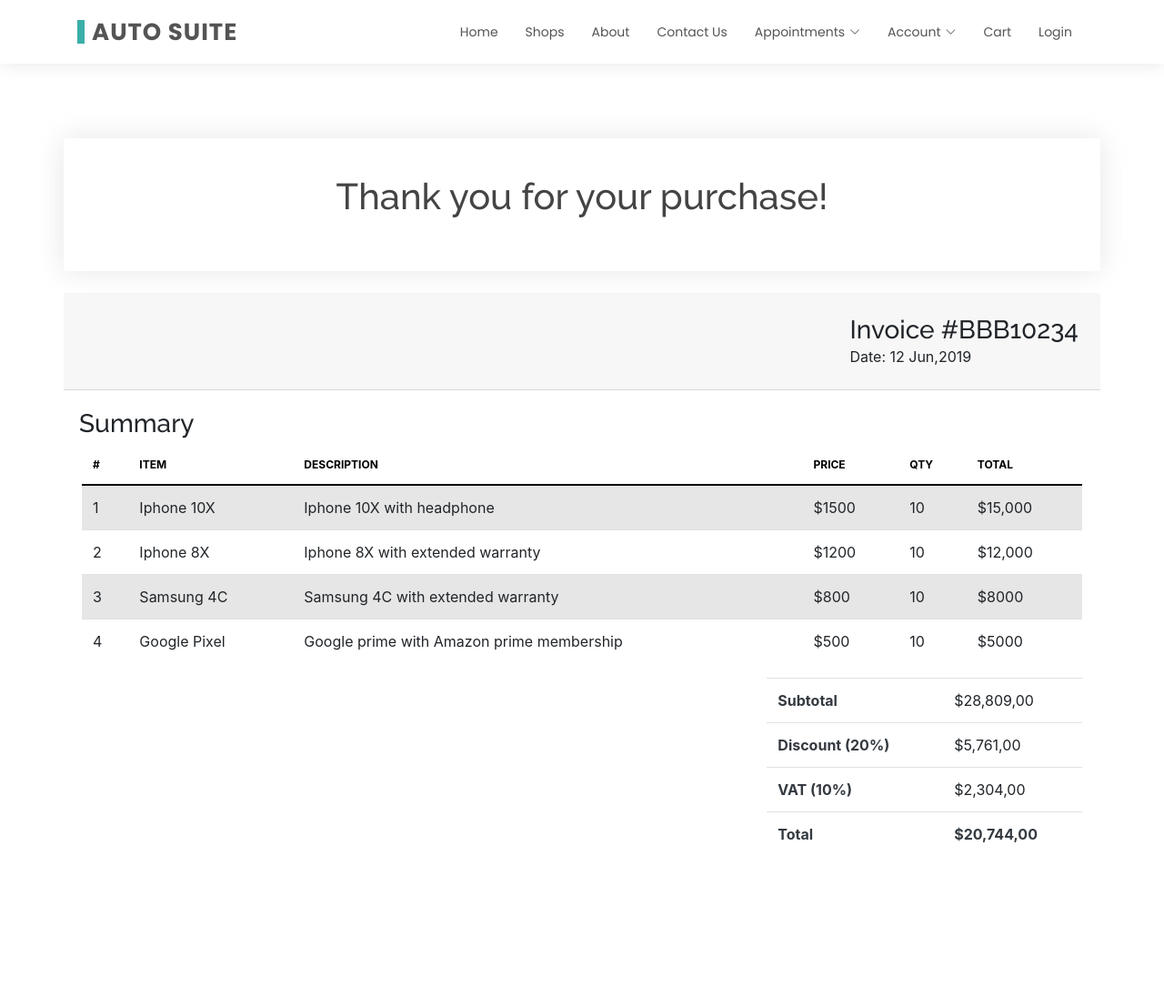
After one commit to RalphHernandez/AutoSuite, a PHP site: page /receipt.html in a window 1280 px wide. The commit adds this page. Shown: the whole page at 91% size. Run offline with PHP 8.4, Linux system fonts and the light colour scheme; some libraries are stand-ins or nearby versions.

Commit message:
complete ui v1

```diff
--- a/Eterna/assets/css/style.css
+++ b/Eterna/assets/css/style.css
@@ -3016,3 +3016,30 @@ ul {
   border: 0;
   margin-bottom: 1rem;
 }
+
+ /*--------------------------------------------------------------
+# Repair History
+--------------------------------------------------------------*/
+.rounded {
+  border-radius: 1rem
+}
+
+.nav-pills .nav-link {
+  color: #555
+}
+
+.nav-pills .nav-link.active {
+  color: white
+}
+
+input[type="radio"] {
+  margin-right: 5px
+}
+
+.bold {
+  font-weight: bold
+}
+
+/* -------------------------------------
+  Receipt
+------------------------------------- */
--- a/Eterna/cart.html
+++ b/Eterna/cart.html
@@ -141,8 +141,10 @@
                                     <div class="order_total_amount">₹22000</div>
                                 </div>
                             </div>
-                            <div class="cart_buttons"> <button type="button" class="button cart_button_clear">Continue
-                                    Shopping</button> <button type="button" class="button cart_button_checkout">Check Out!</button> </div>
+                            <div class="cart_buttons">
+                                <button type="button" class="button cart_button_clear" onclick="window.location.href='shops.html';">Continue Shopping</button>
+                                <button type="button" class="button cart_button_checkout" onclick="window.location.href='checkout.html';">Check Out!</button>
+                            </div>
                         </div>
                     </div>
                 </div>
--- /dev/null
+++ b/Eterna/receipt.html
@@ -0,0 +1,211 @@
+<!DOCTYPE html>
+<html>
+
+<head>
+    <meta charset="utf-8">
+    <meta content="width=device-width, initial-scale=1.0" name="viewport">
+
+    <title>Auto Suite</title>
+    <meta content="" name="description">
+    <meta content="" name="keywords">
+
+    <!-- Favicons -->
+    <link href="assets/img/favicon.png" rel="icon">
+    <link href="assets/img/apple-touch-icon.png" rel="apple-touch-icon">
+
+    <!-- Google Fonts -->
+    <link
+        href="https://fonts.googleapis.com/css?family=Open+Sans:300,300i,400,400i,600,600i,700,700i|Raleway:300,300i,400,400i,500,500i,600,600i,700,700i|Poppins:300,300i,400,400i,500,500i,600,600i,700,700i"
+        rel="stylesheet">
+
+    <!-- Vendor CSS Files -->
+    <link href="assets/vendor/animate.css/animate.min.css" rel="stylesheet">
+    <link href="assets/vendor/bootstrap/css/bootstrap.min.css" rel="stylesheet">
+    <link href="assets/vendor/bootstrap-icons/bootstrap-icons.css" rel="stylesheet">
+    <link href="assets/vendor/boxicons/css/boxicons.min.css" rel="stylesheet">
+    <link href="assets/vendor/glightbox/css/glightbox.min.css" rel="stylesheet">
+    <link href="assets/vendor/swiper/swiper-bundle.min.css" rel="stylesheet">
+
+    <!-- Template Main CSS File -->
+    <link href="assets/css/style.css" rel="stylesheet">
+
+    <!--Modal-->
+    <link rel="stylesheet" href="https://fonts.googleapis.com/css?family=Roboto|Varela+Round">
+    <link rel="stylesheet" href="https://stackpath.bootstrapcdn.com/bootstrap/4.5.0/css/bootstrap.min.css">
+    <link rel="stylesheet" href="https://maxcdn.bootstrapcdn.com/font-awesome/4.7.0/css/font-awesome.min.css">
+    <script src="https://code.jquery.com/jquery-3.5.1.min.js"></script>
+    <script src="https://cdn.jsdelivr.net/npm/popper.js@1.16.0/dist/umd/popper.min.js"></script>
+    <script src="https://stackpath.bootstrapcdn.com/bootstrap/4.5.0/js/bootstrap.min.js"></script>
+
+    <link href='https://maxcdn.bootstrapcdn.com/bootstrap/4.0.0/css/bootstrap.min.css'>
+    <script src='https://stackpath.bootstrapcdn.com/bootstrap/4.0.0/js/bootstrap.bundle.min.js'></script>
+    <link href='https://use.fontawesome.com/releases/v5.8.1/css/all.css'>
+    <script src='https://cdnjs.cloudflare.com/ajax/libs/jquery/3.2.1/jquery.min.js'></script>
+
+    <link href='https://stackpath.bootstrapcdn.com/bootstrap/4.1.1/css/bootstrap.min.css'>
+    <script src='https://stackpath.bootstrapcdn.com/bootstrap/4.1.1/js/bootstrap.bundle.min.js'></script>
+</head>
+
+<body>
+    <header id="header" class="d-flex align-items-center">
+        <div class="container d-flex justify-content-between align-items-center">
+
+            <div class="logo">
+                <h1><a href="index.html">Auto Suite</a></h1>
+                <!-- Uncomment below if you prefer to use an image logo -->
+                <!-- <a href="index.html"><img src="assets/img/logo.png" alt="" class="img-fluid"></a>-->
+            </div>
+
+            <nav id="navbar" class="navbar">
+                <ul>
+                    <li><a href="index.html">Home</a></li>
+                    <li><a href="shops.html">Shops</a></li>
+                    <li><a href="about.html">About</a></li>
+                    <li><a href="contact.html">Contact Us</a></li>
+                    <li class="dropdown"><a href="#"><span>Appointments</span> <i
+                                class="bi bi-chevron-down"></i></a>
+                        <ul>
+                            <li><a href="myAppointments.html">My Appointments</a></li>
+                            <li><a href="repairHistory.html">Repair History</a></li>
+                        </ul>
+                    </li>
+                    <li class="dropdown"><a href="#"><span>Account</span> <i class="bi bi-chevron-down"></i></a>
+                        <ul>
+                            <li><a href="transactionHistory.html">Transaction History</a></li>
+                            <li><a href="manageAccount.html">Manage Account</a></li>
+                            <li><a href="#">Logout</a></li>
+                        </ul>
+                    </li>
+                    <li><a href="cart.html">Cart</a></li>
+                    <li><a href="#myModal" data-toggle="modal">Login</a></li>
+                </ul>
+                <i class="bi bi-list mobile-nav-toggle"></i>
+            </nav><!-- .navbar -->
+
+        </div>
+    </header>
+
+    <main id="main" style="padding-top: 2rem;">
+        <section id="contact" class="contact">
+            <div class="container">
+                <div class="row">
+                    <div class="info-box mb-4">
+                        <div class="card-body">
+                            <h1>Thank you for your purchase!</h1>
+                        </div>
+                    </div>
+                </div>
+                <div class="row">
+                    <div class="card-header p-4">
+                        <div class="float-right">
+                            <h3 class="mb-0">Invoice #BBB10234</h3>
+                            Date: 12 Jun,2019
+                        </div>
+                    </div>
+                    <div class="card-body">
+                        <div class="row">
+                            <h3>Summary</h3>
+                        </div>
+                        <div class="table-responsive-sm">
+                            <table class="table table-striped">
+                                <thead>
+                                    <tr>
+                                        <th class="center">#</th>
+                                        <th>Item</th>
+                                        <th>Description</th>
+                                        <th class="right">Price</th>
+                                        <th class="center">Qty</th>
+                                        <th class="right">Total</th>
+                                    </tr>
+                                </thead>
+                                <tbody>
+                                    <tr>
+                                        <td class="center">1</td>
+                                        <td class="left strong">Iphone 10X</td>
+                                        <td class="left">Iphone 10X with headphone</td>
+                                        <td class="right">$1500</td>
+                                        <td class="center">10</td>
+                                        <td class="right">$15,000</td>
+                                    </tr>
+                                    <tr>
+                                        <td class="center">2</td>
+                                        <td class="left">Iphone 8X</td>
+                                        <td class="left">Iphone 8X with extended warranty</td>
+                                        <td class="right">$1200</td>
+                                        <td class="center">10</td>
+                                        <td class="right">$12,000</td>
+                                    </tr>
+                                    <tr>
+                                        <td class="center">3</td>
+                                        <td class="left">Samsung 4C</td>
+                                        <td class="left">Samsung 4C with extended warranty</td>
+                                        <td class="right">$800</td>
+                                        <td class="center">10</td>
+                                        <td class="right">$8000</td>
+                                    </tr>
+                                    <tr>
+                                        <td class="center">4</td>
+                                        <td class="left">Google Pixel</td>
+                                        <td class="left">Google prime with Amazon prime membership</td>
+                                        <td class="right">$500</td>
+                                        <td class="center">10</td>
+                                        <td class="right">$5000</td>
+                                    </tr>
+                                </tbody>
+                            </table>
+                        </div>
+                        <div class="row">
+                            <div class="col-lg-4 col-sm-5">
+                            </div>
+                            <div class="col-lg-4 col-sm-5 ml-auto">
+                                <table class="table table-clear">
+                                    <tbody>
+                                        <tr>
+                                            <td class="left">
+                                                <strong class="text-dark">Subtotal</strong>
+                                            </td>
+                                            <td class="right">$28,809,00</td>
+                                        </tr>
+                                        <tr>
+                                            <td class="left">
+                                                <strong class="text-dark">Discount (20%)</strong>
+                                            </td>
+                                            <td class="right">$5,761,00</td>
+                                        </tr>
+                                        <tr>
+                                            <td class="left">
+                                                <strong class="text-dark">VAT (10%)</strong>
+                                            </td>
+                                            <td class="right">$2,304,00</td>
+                                        </tr>
+                                        <tr>
+                                            <td class="left">
+                                                <strong class="text-dark">Total</strong> </td>
+                                            <td class="right">
+                                                <strong class="text-dark">$20,744,00</strong>
+                                            </td>
+                                        </tr>
+                                    </tbody>
+                                </table>
+                            </div>
+                        </div>
+                    </div>
+                </div>
+            </div>
+        </section>
+    </main>
+
+    <!-- Vendor JS Files -->
+    <script src="assets/vendor/bootstrap/js/bootstrap.bundle.min.js"></script>
+    <script src="assets/vendor/glightbox/js/glightbox.min.js"></script>
+    <script src="assets/vendor/isotope-layout/isotope.pkgd.min.js"></script>
+    <script src="assets/vendor/php-email-form/validate.js"></script>
+    <script src="assets/vendor/purecounter/purecounter.js"></script>
+    <script src="assets/vendor/swiper/swiper-bundle.min.js"></script>
+    <script src="assets/vendor/waypoints/noframework.waypoints.js"></script>
+
+    <!-- Template Main JS File -->
+    <script src="assets/js/main.js"></script>
+
+</body>
+</html>
```
Also changed, not shown: Eterna/checkout.html (added, +186 -0 lines), Eterna/repairHistory.html (+112 -2 lines).
